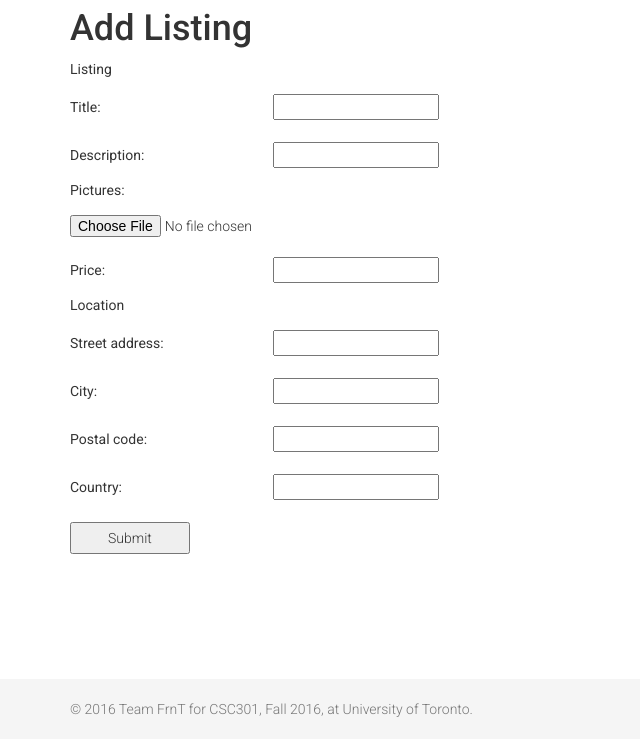
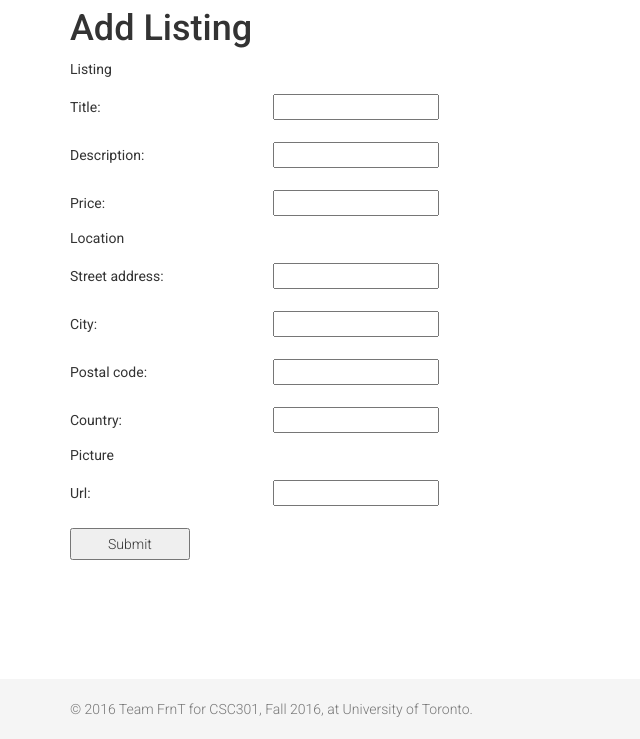
Before and after one commit to xofaye/frnt, a Django app: page /listing/add in a window 1280 px wide. Shown: the part 61-800 px from the top of the page, without its empty margins (0-640 px from the left). Run offline with Django 3.2, Linux system fonts and the light colour scheme; some libraries are stand-ins or nearby versions.

Commit message:
Create listing

```diff
--- a/Backend/frnt/main/forms.py
+++ b/Backend/frnt/main/forms.py
@@ -2,7 +2,7 @@ from django import forms
 from django.contrib.auth.models import User
 from django.contrib.auth.forms import UserCreationForm
 
-from .models import Listing, Profile, Location
+from .models import Listing, Profile, Location, ListingPicture
 from .models import get_image_path
 
 
@@ -52,15 +52,24 @@ class LocationForm(forms.ModelForm):
         model = Location
         fields = ('street_address', 'city', 'postal_code', 'country')
 
+
+class ListingPictureForm(forms.ModelForm):
+    url = forms.CharField(max_length=500, required=True)
+
+    class Meta:
+        model = ListingPicture
+        fields = ('url',)
+
+
 class AddListingForm(forms.ModelForm):
     title = forms.CharField(max_length=100)
     description = forms.CharField(max_length=500, required=False)
-    pictures = forms.ImageField(required=False)
     price = forms.DecimalField(max_digits=10, decimal_places=2)
 
     class Meta:
         model = Listing
-        fields = ('title', 'description', 'pictures', 'price')
+        fields = ('title', 'description', 'price')
+
 
 class EditListingForm(forms.ModelForm):
     title = forms.CharField(max_length=100)
--- a/Backend/frnt/main/models.py
+++ b/Backend/frnt/main/models.py
@@ -68,7 +68,7 @@ class Listing(models.Model):
     user = models.ForeignKey('Profile')
     title = models.CharField(max_length=100)
     description = models.CharField(max_length=500, blank=True)
-    pictures = models.ManyToManyField(ListingPicture)
+    pictures = models.ManyToManyField('ListingPicture', blank=True)
     price = models.DecimalField(default=0, max_digits=10, decimal_places=2)
     location = models.OneToOneField('Location')
 
--- a/Backend/frnt/main/templates/add_listing.html
+++ b/Backend/frnt/main/templates/add_listing.html
@@ -15,6 +15,9 @@
   	<label> Location </label>
     {{ loc_form.as_p}}
 
+   <label>Picture </label>
+    {{ pic_form.as_p}}
+
     <input type="submit" value="Submit" />
     {% csrf_token %}
   </form>
--- a/Backend/frnt/main/views.py
+++ b/Backend/frnt/main/views.py
@@ -3,7 +3,7 @@ import logging
 
 from django.contrib.auth.decorators import login_required
 from django.contrib.auth import logout
-from django.core.mail import send_mail, BadHeaderError, EmailMessage
+from django.core.mail import BadHeaderError, EmailMessage
 from django.shortcuts import render, redirect, get_object_or_404
 from django.utils.decorators import method_decorator
 from jsonview.decorators import json_view
@@ -11,8 +11,9 @@ from django.core import serializers
 from django.http import HttpResponse, HttpResponseRedirect
 
 from .services import furniture_search
-from .forms import SignUpForm, SearchFurnitureForm, EditProfileForm, LocationForm, AddListingForm, EditListingForm
-from .models import Listing, Location, Profile
+from .forms import SignUpForm, SearchFurnitureForm, EditProfileForm, LocationForm, \
+    AddListingForm, EditListingForm, ListingPictureForm
+from .models import Listing, Location, Profile, ListingPicture
 
 
 class LoginRequiredMixin:
@@ -115,6 +116,7 @@ def view_listing(request, id):
 def add_listing(request):
     loc_form = LocationForm(request.POST or None)
     form = AddListingForm(request.POST or None)
+    pic_form = ListingPictureForm(request.POST or None)
 
     if request.method == 'POST':
         if loc_form.is_valid():
@@ -127,20 +129,25 @@ def add_listing(request):
             listing = None
             if street_address or city or postal_code or country:
                 l = Location.objects.create(street_address=street_address, city=city,
-                                        postal_code=postal_code, country=country)
+                                            postal_code=postal_code, country=country)
+
             if form.is_valid():
                 title = form.cleaned_data['title']
                 description = form.cleaned_data['description']
-                pictures = form.cleaned_data['pictures']
                 price = form.cleaned_data['price']
                 listing = Listing.objects.create(title=title, description=description,
-                    pictures=pictures, price=price, location=l, user=request.user.profile)
+                                                 price=price, location=l, user=request.user.profile)
+            title, url = None, None
+            if pic_form.is_valid():
+                url = pic_form.cleaned_data['url']
+            listing.pictures.add(ListingPicture.objects.create(title='Title', url=url))
             context = {'user': request.user, 'listing': listing}
             return render(request, 'view_listing.html', context)
 
     context = {
         'form': form,
         'loc_form': loc_form,
+        'pic_form': pic_form
     }
     return render(request, 'add_listing.html', context)
 
@@ -169,7 +176,6 @@ def book(request):
                  from_email + " for your listing: '" + title + "'<br><br> Message: <br>" + message
     if subject and message and from_email:
         try:
-            #send_mail(subject, message, project_email, [to_email])
             msg = EmailMessage(subject, email_text, project_email, [to_email])
             msg.content_subtype = "html"
             msg.send()
@@ -177,6 +183,4 @@ def book(request):
             return HttpResponse('Invalid header found.')
         return HttpResponseRedirect('/dashboard/')
     else:
-        # In reality we'd use a form class
-        # to get proper validation errors.
         return HttpResponse('Make sure all fields are entered and valid.')
```
